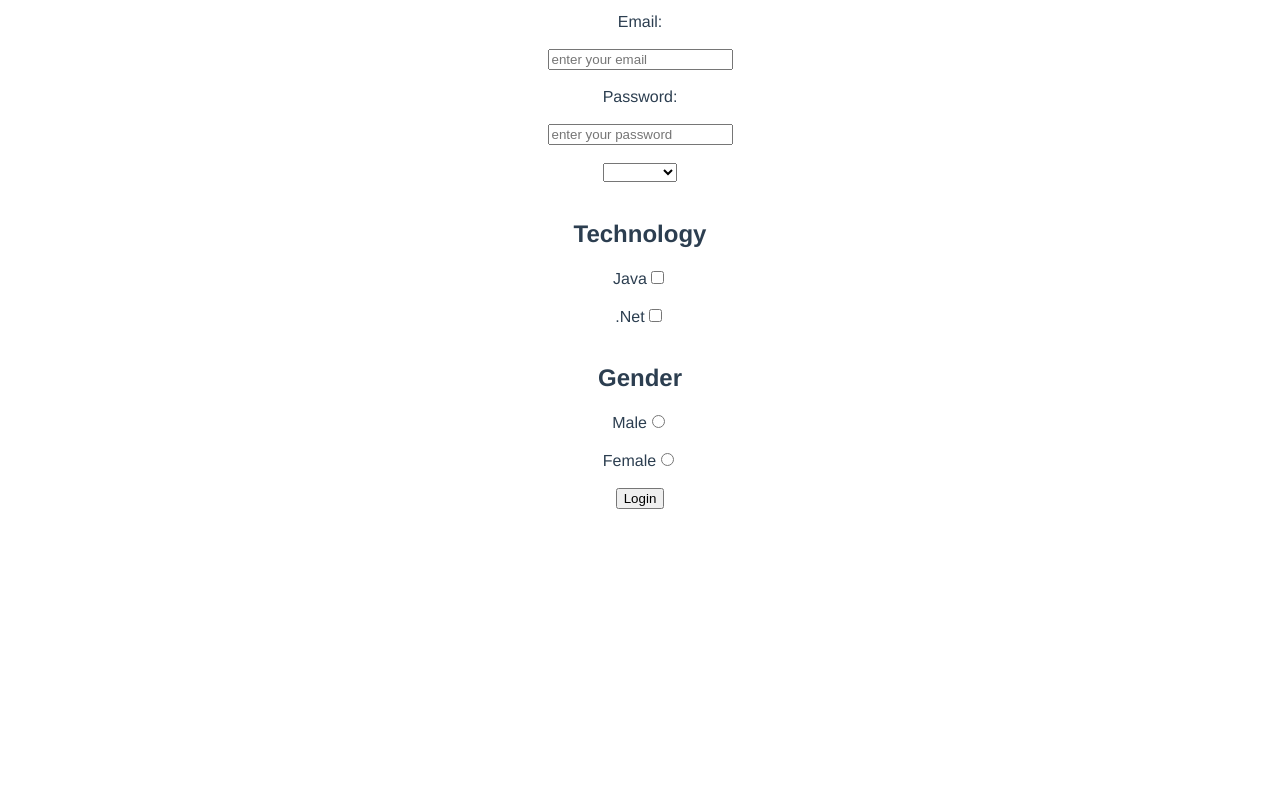
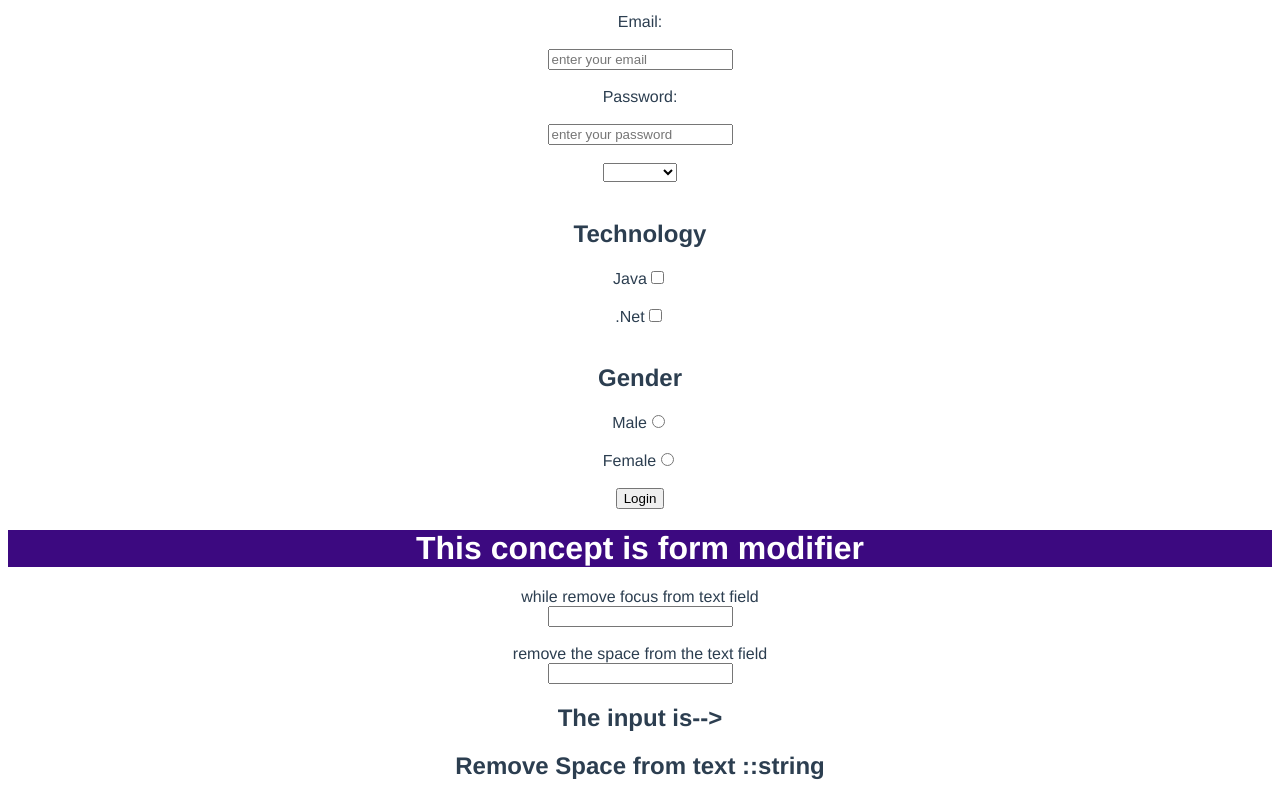
Before and after one commit to khankadir193/VueJs-Concepts, a Vue app: page / in a window 1280 px wide. Shown: the part 3736-4536 px from the top of the page. Before the commit the page ends 4253 px from the top, so only its background shows below. Built offline with nearby package versions, Linux system fonts and the light colour scheme.

Commit message:
form modifier

```diff
--- a/src/App.vue
+++ b/src/App.vue
@@ -16,6 +16,7 @@
   <UserToParentTop />
   <refComponent />
   <FormComponent />
+  <formModifierComponent />
 
 </template>
 
@@ -37,6 +38,7 @@ import ClassBinding from './components/ClassBinding.vue';
 import UserToParentTop from './components/UserToParentTop.vue';
 import refComponent from './components/refComponent.vue';
 import FormComponent from './components/formComponent.vue';
+import formModifierComponent from './components/formModifierComponent.vue';
 
 
 
@@ -59,7 +61,8 @@ export default {
     ClassBinding,
     UserToParentTop,
     refComponent,
-    FormComponent
+    FormComponent,
+    formModifierComponent
   }
 }
 </script>
--- /dev/null
+++ b/src/components/formModifierComponent.vue
@@ -0,0 +1,29 @@
+<template>
+<h1>This concept is form modifier</h1>
+<label>while remove focus from text field</label><br>
+<input type="text" v-model.lazy="data" /><br><br>
+<label>remove the space from the text field</label><br>
+<input type="number" v-model.trim="removeSpace" />
+<h2>The input is-->{{ data }}</h2>
+<h2>Remove Space from text ::{{ typeof removeSpace }}</h2>
+
+</template>
+
+<script>
+export default {
+    name:'formModifierComponent',
+    data(){
+        return {
+            data:'',
+            removeSpace:''
+        }
+    }
+}
+</script>
+
+<style scoped>
+h1{
+    background-color: rgb(60, 9, 128);
+    color: white;
+}
+</style>
```
